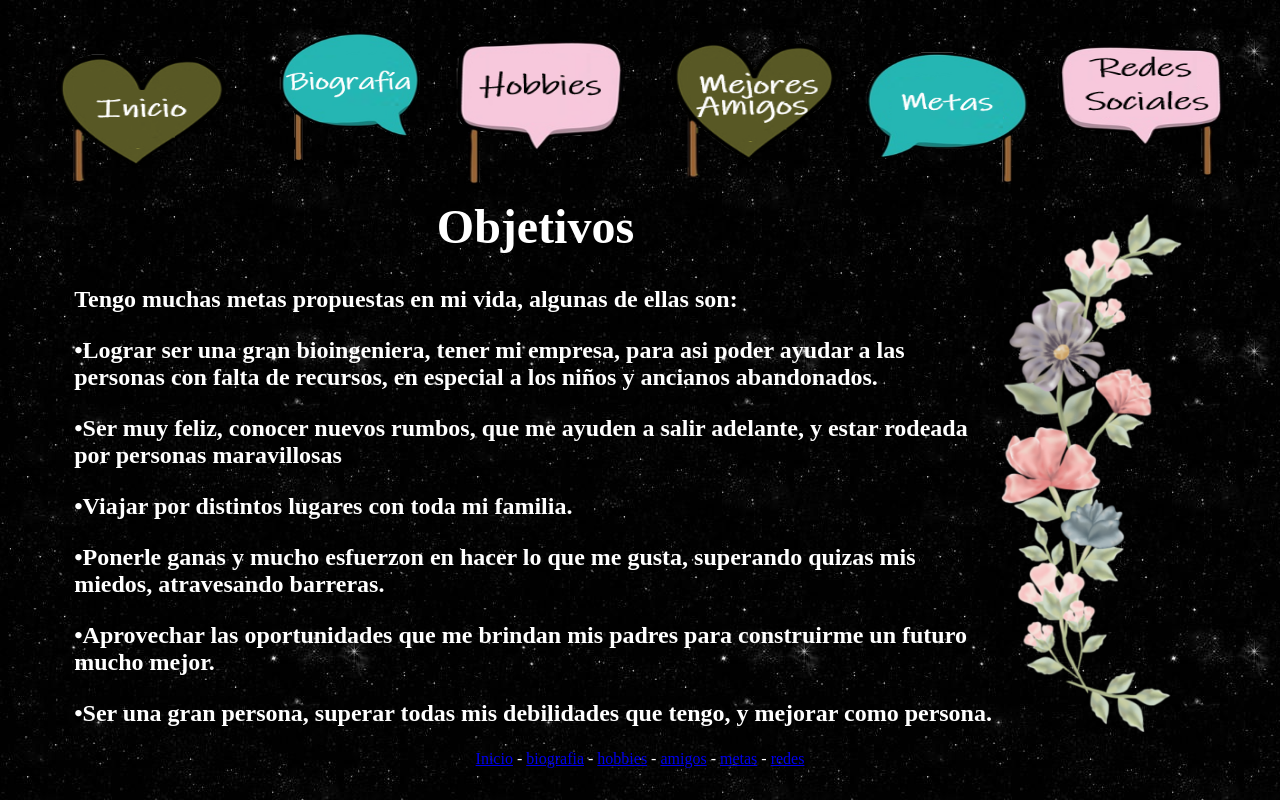
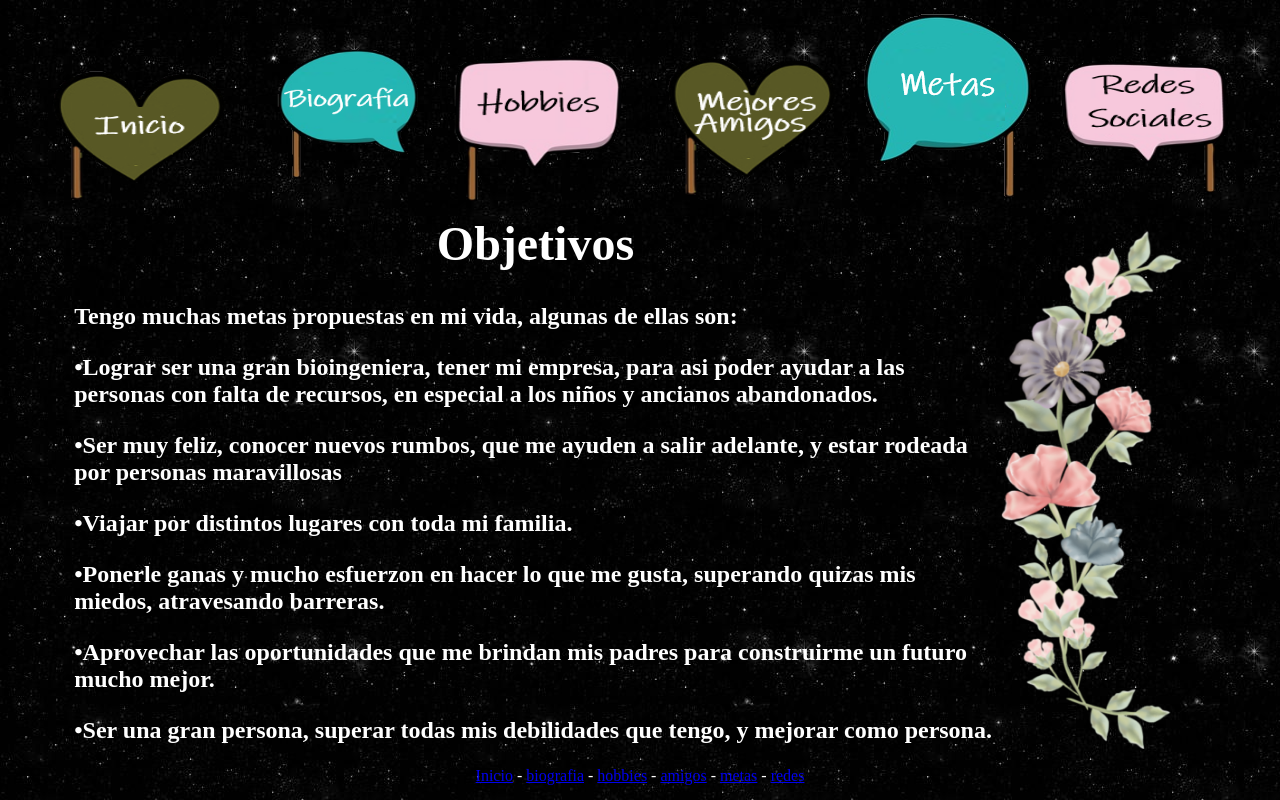
Before and after one commit to arisr2303/Ariana-Lizeth-Sanchez-Ramos-, a plain HTML site: page metas.html in a window 1280 px wide. Drawn offline with Linux system fonts and the light colour scheme.

Commit message:
Add files via upload

```diff
--- a/metas.html
+++ b/metas.html
@@ -21,7 +21,7 @@
 <a href="amigos.html">
 <img src="img/amigos.png" height="150" width="200"></a>
 <a href="metas.html">
-<img src="img/metas.png" height="140" width="180"></a>
+<img style="max-width: 90%" height="auto" src="img/metas.png"></a>
 <td><a href="redes.html">
 <img src="img/redes.png" height="150" width="200"></a>
 </tr>
@@ -62,7 +62,7 @@
 <p><font face="Harrington">•Ser una gran persona, superar todas mis debilidades que tengo, y mejorar como persona.</p></td>
 
 
-<td><img style="max-width: 90%" height="auto" src="img/metas.jpg">
+<td><img style="max-width: 90%" height="auto" src="img/flores.jpg">
 
 
 </td>
```
Also changed, not shown: hobbies.html (+1 -1 lines).
